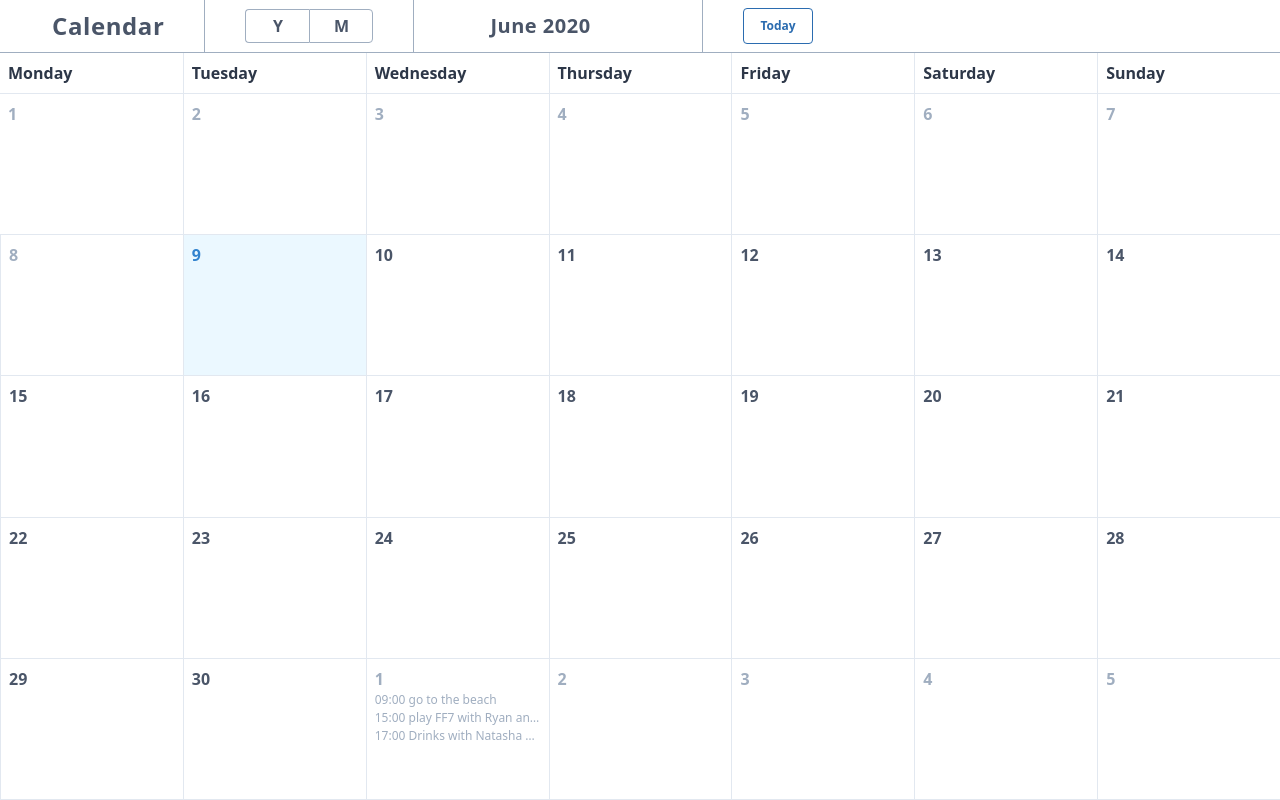
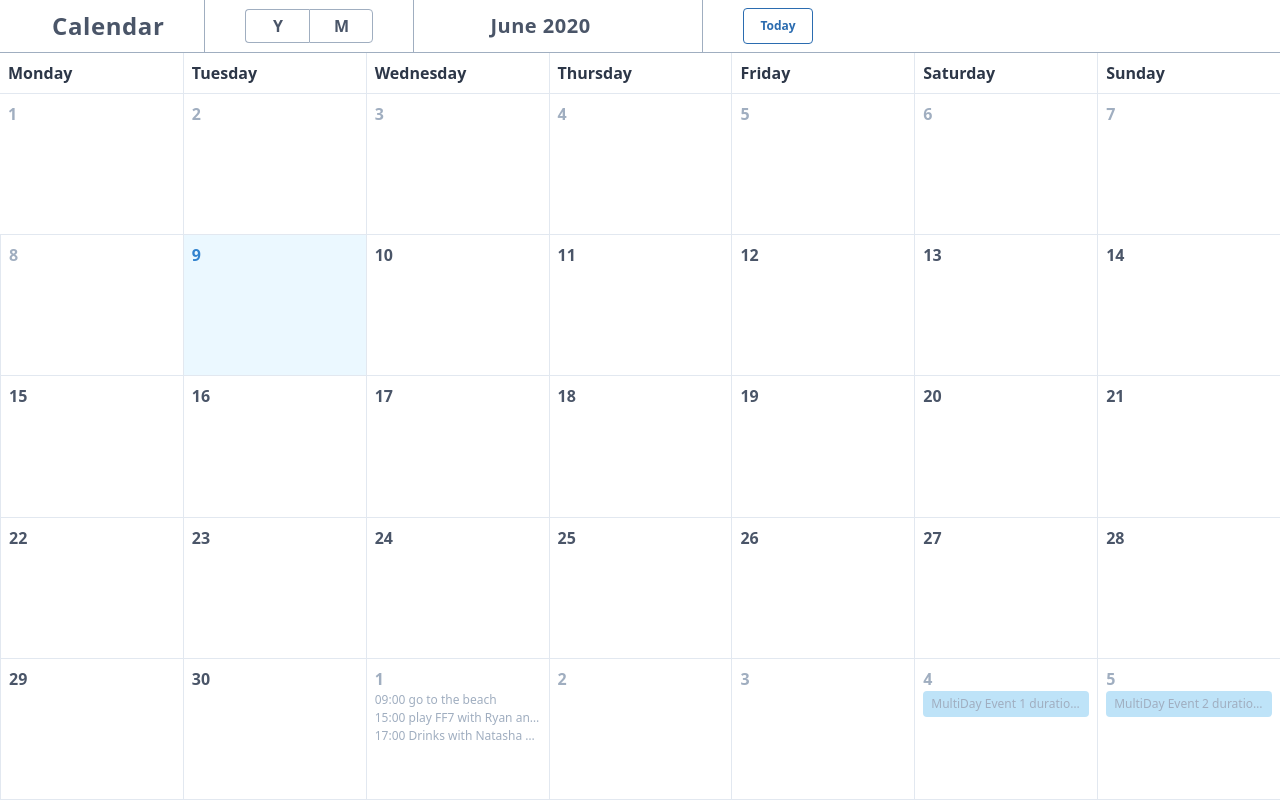
Before and after one commit to beaucouplus/calendar, a React (Create React App) app: page / in a window 1280 px wide. Built offline with nearby package versions, Linux system fonts and the light colour scheme.

Commit message:
add multiday events > multiday events are now visible in calendar

```diff
--- a/src/EventContext.js
+++ b/src/EventContext.js
@@ -1,5 +1,4 @@
 import React, { useState } from "react";
-import { groupEventsByDate } from "./calendar";
 
 const dummyEvents = [
   {
@@ -81,6 +80,12 @@ const dummyEvents = [
     end: { date: null, datetime: "2020-07-30T17:30:00+02:00" },
     title: "Another coffee. Love coffee",
   },
+  {
+    id: 14,
+    start: { date: "2020-07-04", datetime: null },
+    end: { date: "2020-07-06", datetime: null },
+    title: "MultiDay Event",
+  },
 ];
 
 const EventContext = React.createContext();
--- a/src/MonthView.js
+++ b/src/MonthView.js
@@ -122,11 +122,15 @@ function MonthDay({ date, month, events, maxHeight, maxNumberOfEvents }) {
           style={{ height: `${contentHeight}px` }}
         >
           {sortedEvents &&
-            sortedEvents.slice(0, maxNumberOfEvents).map((event) => (
-              <li className="truncate" key={event.id}>
-                {dayjs(event.start.datetime).format("HH:mm")} {event.title}
-              </li>
-            ))}
+            sortedEvents
+              .slice(0, maxNumberOfEvents)
+              .map((event) =>
+                event.allDay ? (
+                  <AllDayEvent event={event} key={event.id} />
+                ) : (
+                  <TimedEvent event={event} key={event.id} />
+                )
+              )}
         </ul>
         <RemainingEventsNumber
           remainingEventsNumber={remainingEventsNumber}
@@ -147,6 +151,22 @@ MonthDay.propTypes = exact({
   maxNumberOfEvents: PropTypes.number.isRequired,
 });
 
+function TimedEvent({ event }) {
+  return (
+    <li className="truncate" key={event.id}>
+      {dayjs(event.start.datetime).format("HH:mm")} {event.title}
+    </li>
+  );
+}
+
+function AllDayEvent({ event }) {
+  return (
+    <li className="truncate bg-blue-200 py-1 px-2 rounded" key={event.id}>
+      {event.title} {event.position} duration: {event.duration}
+    </li>
+  );
+}
+
 function RemainingEventsNumber({ remainingEventsNumber, isShown }) {
   return (
     <>
--- a/src/calendar.js
+++ b/src/calendar.js
@@ -1,36 +1,64 @@
 import dayjs from "dayjs";
 import isLeapYear from "dayjs/plugin/isLeapYear";
+import isSameOrBefore from "dayjs/plugin/isSameOrBefore";
 import { range } from "./utils";
 dayjs.extend(isLeapYear);
+dayjs.extend(isSameOrBefore);
 
-function groupEventsByDate(events) {
+function groupEventsByDateAndType(events) {
   const groupedEvents = {};
 
   events.forEach((event) => {
-    // TODO when updating to multi days events, check start and end date to make sure that the event is between the boundaries.
-    // Else, only use the datetime
-    const eventDate = event.start.date
-      ? event.start.date
-      : dayjs(event.start.datetime).format("YYYY-MM-DD");
-    const currentDate = groupedEvents[eventDate];
-    currentDate
-      ? currentDate.push(event)
-      : (groupedEvents[eventDate] = [event]);
+    if (event.start.date) {
+      const duration =
+        dayjs(event.end.date).diff(dayjs(event.start.date), "d") + 1;
+      const datesToUpdate = [];
+      let currentDate = dayjs(event.start.date);
+      let position = 1;
+
+      while (currentDate.isSameOrBefore(dayjs(event.end.date))) {
+        datesToUpdate.push({
+          date: currentDate.format("YYYY-MM-DD"),
+          event: {
+            ...event,
+            allDay: true,
+            position: position,
+            duration: duration,
+          },
+        });
+        currentDate = currentDate.add(1, "day");
+        position = position + 1;
+      }
+
+      datesToUpdate.forEach((date) => {
+        updateEventList(groupedEvents, date.event, date.date);
+      });
+    } else {
+      const eventDate = dayjs(event.start.datetime).format("YYYY-MM-DD");
+      const eventToAdd = { ...event, allDay: false };
+      updateEventList(groupedEvents, eventToAdd, eventDate);
+    }
   });
   return groupedEvents;
+}
+function updateEventList(eventList, event, date) {
+  const existingDate = eventList[date];
+  existingDate ? existingDate.push(event) : (eventList[date] = [event]);
 }
 
 const sortEvents = (events) =>
   events &&
   events.sort((a, b) => {
-    const aTime = dayjs(a.start.datetime);
-    const bTime = dayjs(b.start.datetime);
+    const firstDate = a.start.date ? a.start.date : a.start.datetime;
+    const secondDate = b.start.date ? b.start.date : a.start.datetime;
+    const aTime = dayjs(firstDate);
+    const bTime = dayjs(secondDate);
 
     return aTime - bTime;
   });
 
 function createYearCalendarCells(year, events) {
-  const groupedEvents = groupEventsByDate(events);
+  const groupedEvents = groupEventsByDateAndType(events);
   const months = range(1, 12);
   const monthDays = range(1, 31);
 
@@ -78,7 +106,7 @@ function createYearCalendarCells(year, events) {
 }
 
 function monthViewDays(startOfMonth, events) {
-  const groupedEvents = groupEventsByDate(events);
+  const groupedEvents = groupEventsByDateAndType(events);
   let viewStart = dayjs(startOfMonth);
 
   if (viewStart.format("dddd") !== "Monday") {
@@ -178,7 +206,6 @@ const calendarCellStyle = (date, events) => {
 };
 
 export {
-  groupEventsByDate,
   sortEvents,
   createYearCalendarCells,
   monthViewDays,
```
